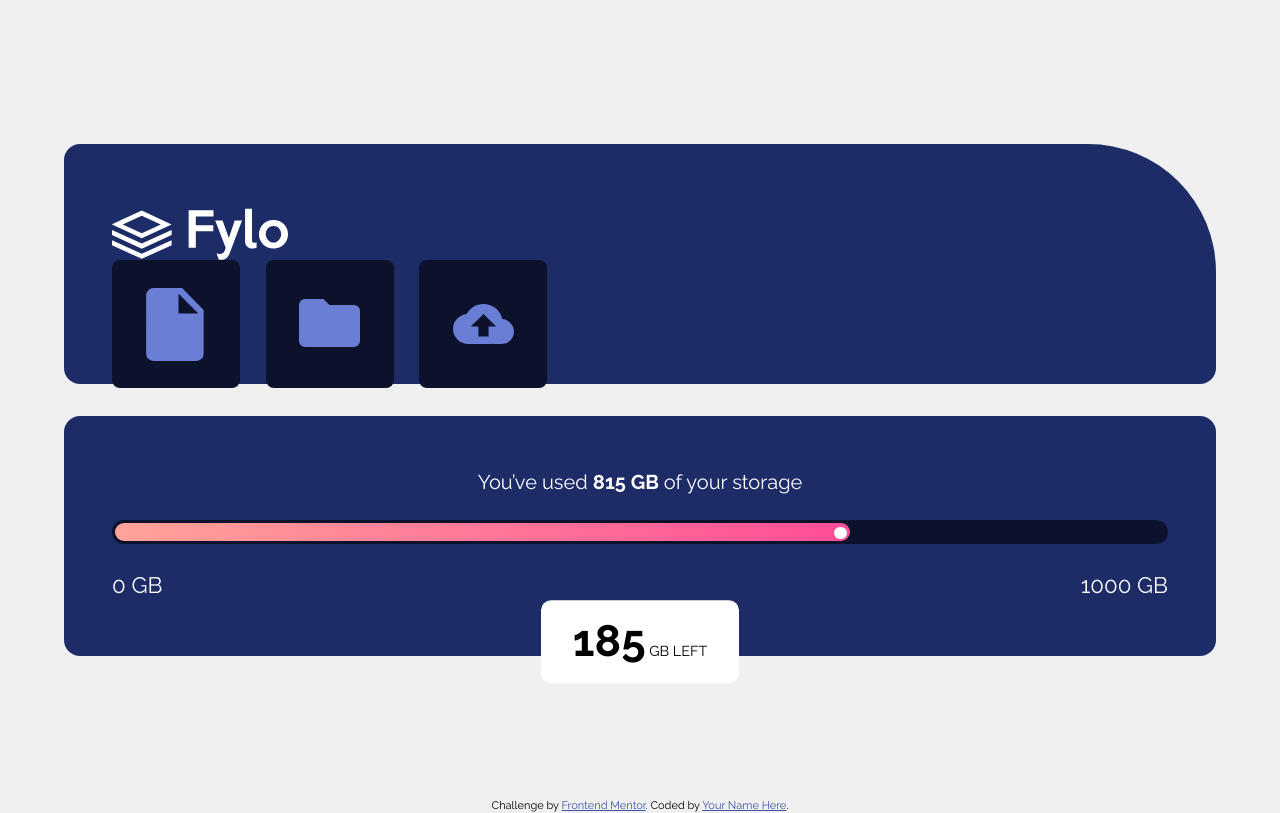
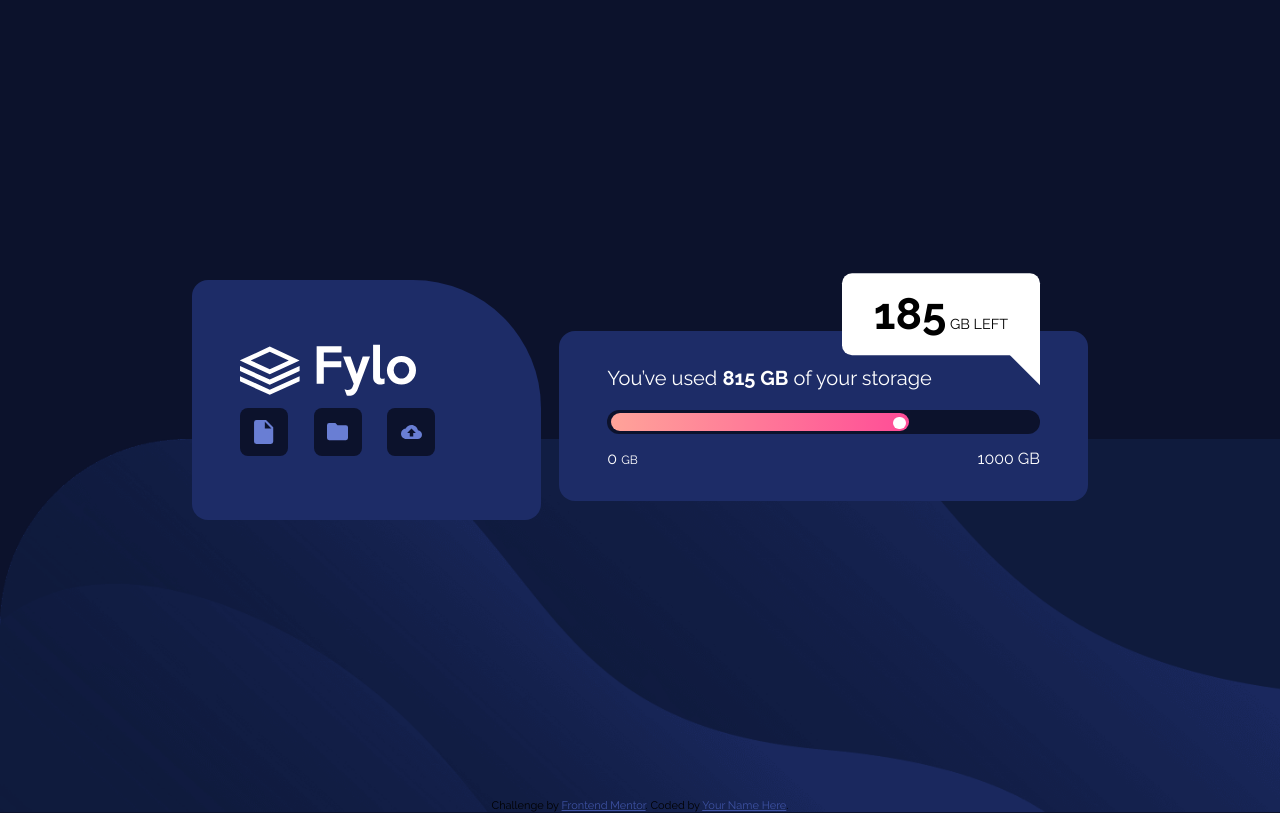
Before and after one commit to Davros2014/frontend-mentor-challenges, a plain HTML site: page fylo-data-storage-component-master/index.html in a window 1280 px wide. Drawn offline with nearby package versions, Linux system fonts and the light colour scheme.

Commit message:
desktop version done, refinements needed

```diff
--- a/fylo-data-storage-component-master/index.html
+++ b/fylo-data-storage-component-master/index.html
@@ -73,8 +73,8 @@
                     </div>
                 </div>
                 <div class="limits">
-                    <p class="lowerLimit">0 GB</p>
-                    <p class="upperLimit">1000 GB</p>
+                    <p class="lowerLimit">0 <span>GB</span></p>
+                    <p class="upperLimit">1000 <span>GB</span></p>
                 </div>
                 <p class="memoryMessage"><span>185</span> GB Left</p>
             </section>
--- a/fylo-data-storage-component-master/style.css
+++ b/fylo-data-storage-component-master/style.css
@@ -68,8 +68,8 @@ body {
     width: 100%;
 }
 .iconContainer {
-    width: 10vw;
-    height: 10vw;
+    width: 3rem;
+    height: 3rem;
     margin-right: 1.6rem;
     background: var(--very-dark);
     display: flex;
@@ -84,13 +84,12 @@ body {
 .bottom {
     background: var(--dark-blue);
     width: 90vw;
-    height: 30vh;
     border-radius: 1rem;
     display: flex;
     justify-content: space-around;
     align-items: center;
     flex-direction: column;
-    padding: 2rem 3rem;
+    padding: 2rem 3rem 4rem 3rem;
     margin-top: 2rem;
     position: relative;
     text-align: center;
@@ -116,13 +115,13 @@ body {
     border-radius: 1rem;
     display: flex;
     justify-content: flex-end;
-    width: 0;
+    width: 1.2rem;
     padding: 0.2rem;
     animation: 0.75s currentAmountBar 0.2s forwards, ease-in;
 }
 @keyframes currentAmountBar {
     0 {
-        width: 0;
+        width: 1rem;
     }
     100% {
         width: 70%;
@@ -139,11 +138,17 @@ body {
     display: flex;
     justify-content: space-between;
     width: 100%;
+    font-size: 1rem;
 }
+.lowerLimit span {
+    font-size: 0.75rem;
+}
+
 .memoryMessage {
     position: absolute;
     bottom: 0;
     transform: translateY(50%);
+    margin: 0;
     border-radius: 10px;
     padding: 1rem 2rem;
     background: #fff;
@@ -151,6 +156,7 @@ body {
     text-align: center;
     text-transform: uppercase;
 }
+
 .memoryMessage span {
     font-size: 2.75rem;
     font-weight: 700;
@@ -158,85 +164,48 @@ body {
 
 @media only screen and (min-width: 62.5rem) {
     body {
-        background-size: 100vw;
-        background-image: none;
-        background: #f0f0f0;
+        background-image: url(./images/bg-desktop.png);
+        background-repeat: no-repeat;
+        background-size: 100%;
+        background-position: bottom left;
+        display: grid;
+        background-color: var(--very-dark);
     }
-
-    .testimonials {
-        display: grid;
-        grid-template-columns: repeat(9, 1fr);
-        width: 80%;
-        max-width: 1200px;
-        box-shadow: 10px 10px 50px 5px rgba(0, 0, 0, 0.15);
-        padding: 2.5rem 5rem;
-        background: #fff;
-        background-image: url("./images/pattern-curve.svg");
-        background-repeat: no-repeat;
-        background-size: 50%;
-        background-position: bottom left;
+    .appContainer {
+        flex-direction: row;
+        flex-direction: row;
+        width: 70vw;
     }
-
-    .sliderTop,
-    .image,
-    .sliderBottom {
-        margin: 0;
-        grid-row: 1;
+    .top {
+        width: 39%;
+        margin-right: 1%;
     }
-
-    .sliderTop {
-        grid-column: 5 / -1;
-        padding: 4.5rem;
+    .memoryMessage {
+        bottom: 110%;
+        right: 3rem;
     }
-
-    .image {
-        width: 545px;
-        max-width: 115%;
+    .memoryMessage::after {
+        position: absolute;
+        content: "";
+        bottom: 0;
+        transform: translateY(30%);
+        right: 0;
+        height: 0.25rem;
+        width: 0.25rem;
+        border-top: 3rem solid transparent;
+        border-right: 3rem solid white;
+        border-bottom: 3rem solid transparent;
+        border-left: 3rem solid transparent;
+        z-index: -5;
     }
-
-    .slider {
-        bottom: 3.25rem;
-        left: 5.75rem;
-        background: white;
-        border-radius: 50px;
-        overflow: hidden;
-        display: flex;
-    }
-
-    .sliderButton {
-        padding: 0.85rem 1.25rem;
-    }
-
-    .arrow {
-        transform: scale(1);
-    }
-
-    .sliderBottom {
-        grid-column: 1 / 7;
-        text-align: left;
-        z-index: 1;
-        align-self: center;
-        background-size: 6rem;
-        background-position-x: 6rem;
-    }
-
-    .bio {
-        margin-left: 0;
-        margin-top: 1em;
-    }
-
-    .name,
-    .position {
-        display: inline-block;
+    .bottom {
+        padding: 1rem 3rem;
+        margin-top: 2rem;
+        width: 59%;
+        margin-left: 1%;
+        align-items: flex-start;
     }
 }
 
 @media only screen and (min-width: 75rem) {
-    .sliderBottom {
-        background-size: 8rem;
-    }
-
-    .bio {
-        margin-top: 1.5em;
-    }
 }
```
